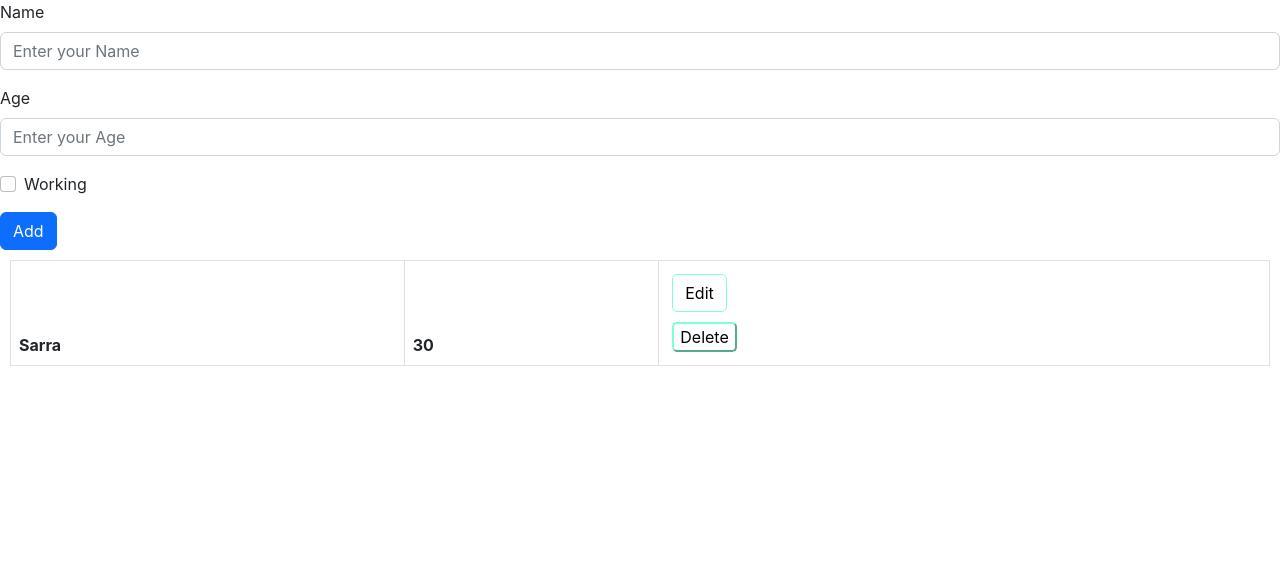
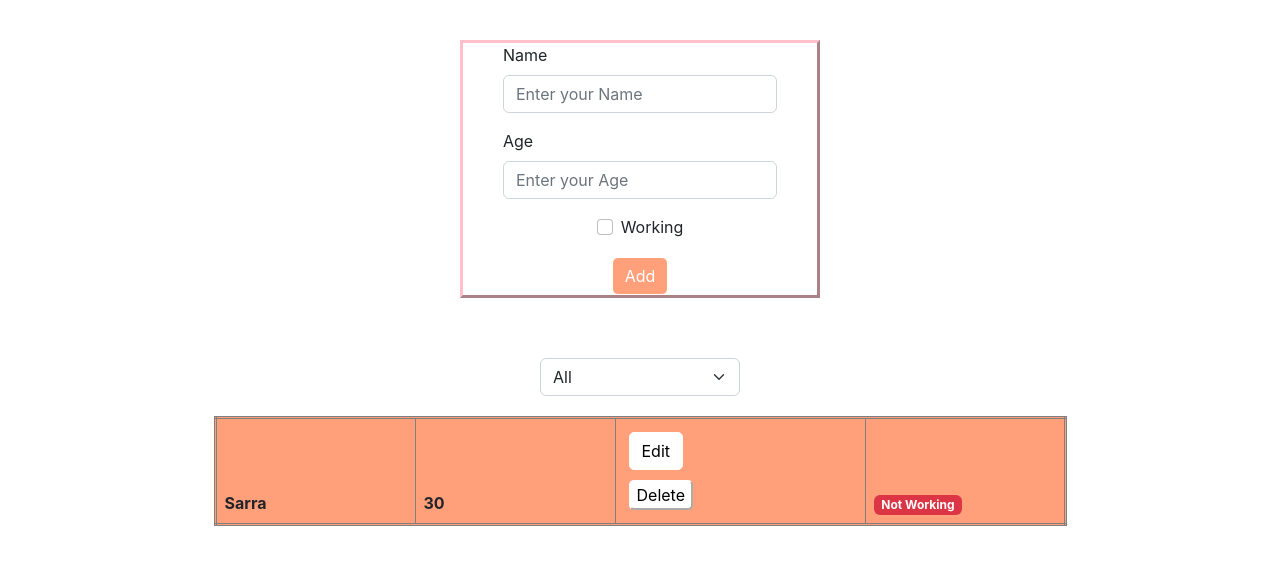
Before and after one commit to sarrabj/challengeredux, a React (Create React App) app: page / in a window 1280 px wide. Shown: the top 564 px of the page. Built offline with nearby package versions, Linux system fonts and the light colour scheme.

Commit message:
first commit

```diff
--- a/src/Components/AddUser.js
+++ b/src/Components/AddUser.js
@@ -24,10 +24,13 @@ const handleadd=(e)=>{
 
   dispatch(Add(user))
 }
+const handleChangeisWorking=(e)=>{
+  setUser({...user,isWorking:e.target.checked})
+}
 
   return (
-    <div>
-      <Form >
+    <div style={{display:'flex',flexDirection:'column',alignItems:'center',margin:'40px' }}>
+      <Form style={{display:"flex",flexDirection:"column", alignItems:"center",borderStyle:'outset',width:'30%',borderColor:'pink'}} >
         <Form.Group className="mb-3" controlId="formBasicEmail">
           <Form.Label>Name</Form.Label>
           <Form.Control type="text" placeholder="Enter your Name"
@@ -44,9 +47,9 @@ const handleadd=(e)=>{
           onChange={handleChange} />
         </Form.Group>
         <Form.Group className="mb-3" controlId="formBasicCheckbox">
-        <Form.Check type="checkbox" label="Working" onClick={() => { dispatch(Check()) }}/>
+        <Form.Check type="checkbox" label="Working" onChange={handleChangeisWorking}/>
         </Form.Group>
-        <Button variant="primary" type="submit" onClick={handleadd}>
+        <Button variant="primary" type="submit" onClick={handleadd} style={{backgroundColor:'lightsalmon',borderColor:'white'}}>
           Add
         </Button>
       </Form>
--- a/src/Components/EditUser.js
+++ b/src/Components/EditUser.js
@@ -24,7 +24,7 @@ const EditUser = ({el}) => {
     <div>
 <Button variant="primary" onClick={() => {
             handleShow()
-          }} style={{backgroundColor:'white',borderRadius:'5px',margin:'5px',borderColor:'aquamarine',color:'black'}}>
+          }} style={{backgroundColor:'white',borderRadius:'5px',margin:'5px',borderColor:'white',color:'black',wdth:'15px'}}>
             Edit
           </Button>
 
--- a/src/Components/ListUsers.js
+++ b/src/Components/ListUsers.js
@@ -1,20 +1,27 @@
 import React from 'react'
 
-import {useSelector,useDispatch} from 'react-redux'
+import {useSelector} from 'react-redux'
 import Userss from './Userss'
-
+import Form from 'react-bootstrap/Form';
+import {useState} from 'react'
 
 const ListUsers = () => {
-  const dispatch=useDispatch()
+
     const initialState = useSelector(state => state.Reducer)
+const [status,setStatus]=useState("ALL")
+return (
+    <div style={{display:'flex',flexDirection:'column',alignItems:'center'}}>
+    <Form.Select style={{margin:'20px',width:'200px'}} aria-label="Default select example" onChange={(e)=>setStatus(e.target.value)}>
 
-  return (
-    <div style={{margin:'10px'}}>
-      {initialState.users.map(el=><div> <Userss el={el}/>
+      <option value="ALL">All</option>
+      <option value="Working">Working</option>
+      <option value="NotWorking"  >Not Working</option>
+    </Form.Select>
+      {status==="ALL"?
+      <>{initialState.users.map(el=><div> <Userss el={el}/>
+      </div>)}</>:status==="Working"? initialState.users.filter((el)=>el.isWorking===true).map(el=><div> <Userss el={el}/></div>):
+      initialState.users.filter((el)=>!el.isWorking===true).map(el=><div> <Userss el={el}/></div>)}
 
-
-      </div>
-      )}
     </div>
 
   )}
--- a/src/Components/Userss.js
+++ b/src/Components/Userss.js
@@ -3,18 +3,30 @@ import Table from 'react-bootstrap/Table';
 import EditUser from './EditUser';
 import {Delete} from '../Actions/actions'
 import {useDispatch} from 'react-redux'
+import Badge from 'react-bootstrap/Badge';
 const Userss = ({el}) => {
   const dispatch=useDispatch()
   return (
-    <div>
-        <Table striped bordered hover>
+    <div style={{}}>
+        <Table striped bordered hover style={{backgroundColor:'lightsalmon',borderStyle:'double',borderColor:'gray'}} >
       <thead>
         <tr>
-          <th>{el.name}</th>
-          <th>{el.age}</th>
-          <th><EditUser el={el}/>
-          <button style={{backgroundColor:'white',borderRadius:'5px',margin:'5px',borderColor:'aquamarine'}} onClick={() => dispatch(Delete(el.id)) }>Delete</button> </th>
+          <th style={{width:'200px'}} >{el.name}</th>
+          <th style={{width:'200px'}}>{el.age}</th>
+          <th style={{width:'250px',}} ><EditUser el={el}/>
+          <button style={{backgroundColor:'white',borderRadius:'5px',margin:'5px',borderColor:'white'}} onClick={() => dispatch(Delete(el.id)) }>Delete</button> </th>
+
+          <th  style={{width:'200px'}} > {el.isWorking? <><Badge bg="success">
+        Working
+      </Badge>{' '} </>
+      :<>
+       <Badge bg="danger">
+        Not Working
+      </Badge>{' '} </> } </th>
+
+
         </tr>
+
       </thead>
 
 
```
